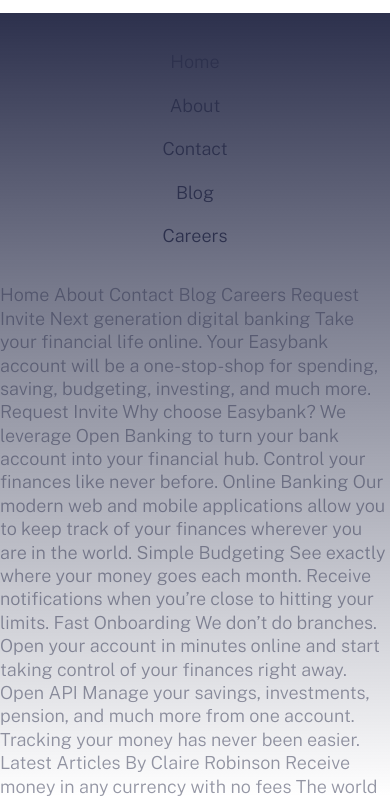
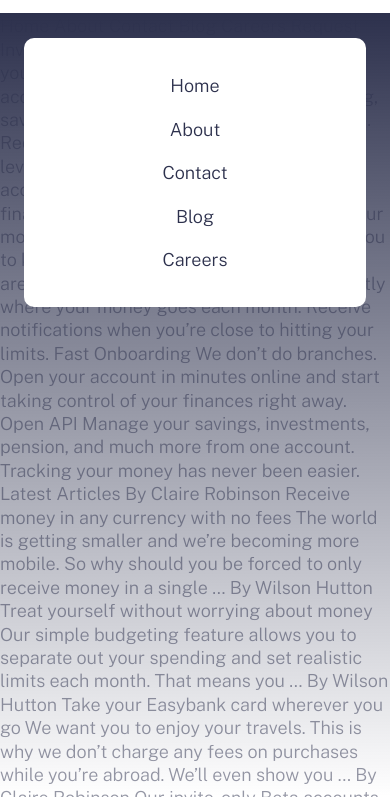
Before and after one commit to JanDongGun/WebWithSCSS, a website: page 3.easyBank/index.html in a window 390 px wide. Both pictures are taken after a click on the link 353 px from the left and 30 px from the top of the page. Shown: the part 47-844 px from the top of the page. Drawn offline with nearby package versions, Linux system fonts and the light colour scheme.

Commit message:
add nav mobile

```diff
--- a/3.easyBank/app/js/script.js
+++ b/3.easyBank/app/js/script.js
@@ -1,6 +1,8 @@
 const btnHamburger = document.querySelector("#btnHamburger");
 const header = document.querySelector(".header");
 const overlay = document.querySelector(".overlay");
+const navMobile = document.querySelector(".header__nav");
+const body = document.querySelector("body");
 btnHamburger.addEventListener("click", (e) => {
   e.preventDefault();
   if (header.classList.contains("open")) {
@@ -8,10 +10,20 @@
     header.classList.remove("open");
     overlay.classList.remove("fade-in");
     overlay.classList.add("fade-out");
+
+    // NAV
+    navMobile.classList.remove("fade-in");
+    navMobile.classList.add("fade-out");
+    body.classList.remove("noscroll");
   } else {
     // open popup
     header.classList.add("open");
     overlay.classList.add("fade-in");
     overlay.classList.remove("fade-out");
+
+    // NAV
+    navMobile.classList.add("fade-in");
+    navMobile.classList.remove("fade-out");
+    body.classList.add("noscroll");
   }
 });
--- a/3.easyBank/app/scss/_globals.scss
+++ b/3.easyBank/app/scss/_globals.scss
@@ -74,3 +74,7 @@
     display: none;
   }
 }
+
+.noscroll {
+  overflow: hidden;
+}
--- a/3.easyBank/app/scss/_header.scss
+++ b/3.easyBank/app/scss/_header.scss
@@ -84,6 +84,15 @@
   &__nav {
     background-color: $White;
     padding: 2.6rem;
+    position: absolute;
+    z-index: 1;
+    width: calc(100% - 4.8rem);
+    left: 50%;
+    transform: translateX(-50%);
+    border-radius: 10px;
+    margin-top: 2.4rem;
+    visibility: hidden;
+    opacity: 0;
     a {
       display: block;
       padding: 1rem 0;
```
Also changed, not shown: 3.easyBank/dist/style.css, 1 other file.
